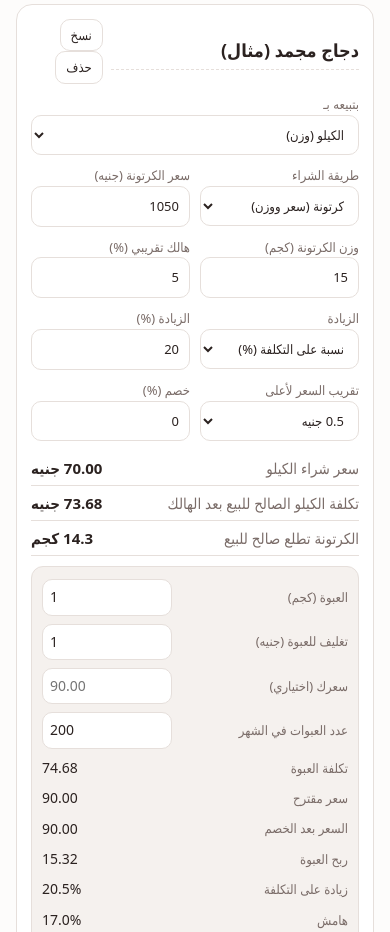
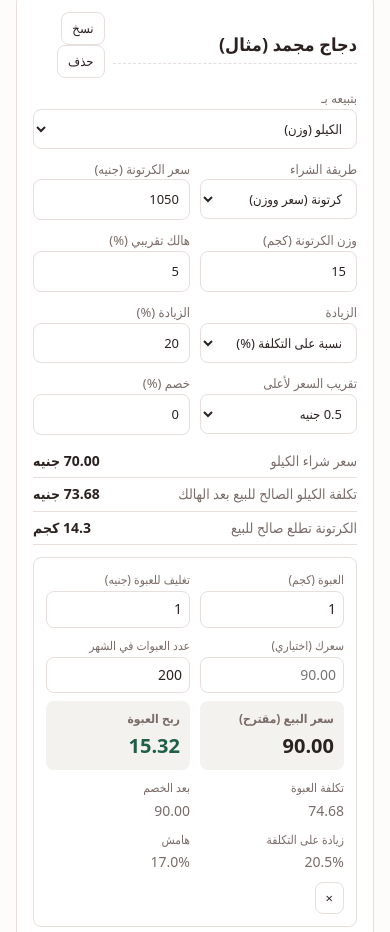
Before and after one commit to mohammedessam1-tech/shop-calc, a plain HTML site: page index.html in a window 390 px wide. Shown: the part 374-1306 px from the top of the page. Drawn offline with Linux system fonts and the light colour scheme.

Commit message:
Polish layout: price and profit hierarchy, mobile inputs
Updated CSS styles for improved layout and design consistency.

```diff
--- a/index.html
+++ b/index.html
@@ -6,19 +6,19 @@
 <meta name="robots" content="noindex, nofollow">
 <title>حاسبة تسعير المحل</title>
 <style>
-:root{--ink:#2b2220;--mute:#7a6c68;--line:#e6dfdb;--bg:#fdfcfb;--card:#fff;--acc:#5f9a85;--warn:#b4472f;--sand:#f5f1ee}
+:root{--ink:#2b2220;--mute:#7a6c68;--line:#e6dfdb;--bg:#fdfcfb;--card:#fff;--acc:#1f5f4a;--warn:#b4472f;--sand:#f4f2ef}
 *{box-sizing:border-box}
 body{margin:0;background:var(--bg);color:var(--ink);font:16px/1.6 system-ui,"Segoe UI",Tahoma,Arial,sans-serif}
 main{max-width:860px;margin:0 auto;padding:20px 16px 60px}
 h1{font-size:26px;margin:8px 0 4px}h2{font-size:19px;margin:0}
 .sub{color:var(--mute);margin:0 0 14px}
-.note{background:var(--sand);border-radius:12px;padding:12px 14px;font-size:14px;margin:12px 0}
-.card{background:var(--card);border:1px solid var(--line);border-radius:16px;padding:14px;margin:14px 0}
+.note{background:var(--sand);border-radius:8px;padding:10px 12px;font-size:14px;margin:12px 0}
+.card{background:var(--card);border:1px solid var(--line);border-radius:8px;padding:16px;margin:16px 0}
 .row{display:grid;grid-template-columns:repeat(auto-fit,minmax(150px,1fr));gap:10px;margin:10px 0}
 label{display:block;font-size:13px;color:var(--mute)}
-input,select{width:100%;font:inherit;padding:9px 10px;border:1px solid var(--line);border-radius:10px;background:#fff;color:var(--ink)}
+input,select{width:100%;font:inherit;padding:9px 10px;border:1px solid var(--line);border-radius:8px;background:#fff;color:var(--ink)}
 input:focus,select:focus,button:focus-visible{outline:2px solid var(--acc);outline-offset:1px}
-button{font:inherit;border:1px solid var(--line);background:#fff;border-radius:10px;padding:9px 14px;cursor:pointer;color:var(--ink)}
+button{font:inherit;border:1px solid var(--line);background:#fff;border-radius:8px;padding:9px 14px;cursor:pointer;color:var(--ink)}
 button.pri{background:var(--acc);border-color:var(--acc);color:#fff}
 button.sm{padding:5px 10px;font-size:13px}
 .head{display:flex;gap:8px;align-items:center;justify-content:space-between}
@@ -35,14 +35,21 @@ td input{padding:6px 7px;min-width:62px}
 .hist{border-top:1px dashed var(--line);margin-top:12px;padding-top:10px}
 .bar{display:flex;gap:8px;flex-wrap:wrap;margin:10px 0}
 .small{font-size:13px;color:var(--mute)}
-.warn{background:#fbeeea;color:var(--warn);border-radius:10px;padding:8px 10px;font-size:14px;margin-top:8px}
+.warn{background:#fbeeea;color:var(--warn);border-radius:8px;padding:8px 10px;font-size:14px;margin-top:8px}
 dialog{border:1px solid var(--line);border-radius:14px;max-width:520px;width:92%}
 textarea{width:100%;min-height:160px;font:12px monospace;direction:ltr}
-@media(max-width:640px){.tw{overflow:visible}table,tbody,tr,td{display:block;width:100%}thead{display:none}
-tr{border:1px solid var(--line);border-radius:12px;padding:8px 10px;margin:10px 0;background:var(--sand)}
-td{display:flex;justify-content:space-between;align-items:center;gap:10px;border:0;padding:4px 0}
-td::before{content:attr(data-l);color:var(--mute);font-size:13px}
-td input{max-width:130px;text-align:end}td:last-child{justify-content:flex-start}td:last-child::before{content:''}}
+td.key{font-weight:700;font-size:16px}td.profit{color:var(--acc)}td.profit.neg{color:var(--warn)}td.res{color:var(--mute)}
+th:nth-child(6),th:nth-child(8){color:var(--ink);font-weight:700}
+@media(max-width:640px){h1{font-size:22px}.tw{overflow:visible}table,tbody,tr{display:block;width:100%}thead{display:none}
+tr{display:grid;grid-template-columns:1fr 1fr;gap:8px 10px;border:1px solid var(--line);border-radius:8px;padding:12px;margin:12px 0;background:#fff}
+td{display:block;border:0;padding:0}
+td::before{content:attr(data-l);display:block;color:var(--mute);font-size:12px;margin-bottom:2px}
+td.in input{max-width:none;width:100%;text-align:start;min-width:0}
+td.key{grid-column:span 1;order:2;background:var(--sand);border-radius:8px;padding:8px 10px;font-size:20px}
+td.res{order:3;font-size:14px}
+td.in{order:1}
+td.x{order:4;grid-column:1/-1}td.x::before{content:none}
+.k{font-size:14px}}
 </style>
 </head>
 <body>
@@ -152,10 +159,10 @@ function render(focusPath){
       field('خصم (%)','items.'+i+'.discount',p.discount)+'</div>';
     html+='<div class="k"><span>'+(pc?'سعر شراء القطعة':'سعر شراء الكيلو')+'</span><b class="num">'+f(r.buyKg)+' جنيه</b></div><div class="k"><span>'+(pc?'تكلفة القطعة الصالحة للبيع بعد الهالك':'تكلفة الكيلو الصالح للبيع بعد الهالك')+'</span><b class="num">'+f(r.costKg)+' جنيه</b></div>';
     if(p.buyMode==='carton'&&r.cartonSellable>0)html+='<div class="k"><span>الكرتونة تطلع صالح للبيع</span><b class="num">'+f(r.cartonSellable,1)+(pc?' قطعة':' كجم')+'</b></div>';
-    html+='<div class="tw"><table><thead><tr><th>'+(pc?'العبوة (قطعة)':'العبوة (كجم)')+'</th><th>تغليف للعبوة (جنيه)</th><th>سعرك (اختياري)</th><th>عدد العبوات في الشهر</th><th>تكلفة العبوة</th><th>سعر مقترح</th><th>السعر بعد الخصم</th><th>ربح العبوة</th><th>زيادة على التكلفة</th><th>هامش</th><th></th></tr></thead><tbody>';
+    html+='<div class="tw"><table><thead><tr><th>'+(pc?'العبوة (قطعة)':'العبوة (كجم)')+'</th><th>تغليف للعبوة (جنيه)</th><th>سعرك (اختياري)</th><th>عدد العبوات في الشهر</th><th>تكلفة العبوة</th><th>سعر البيع</th><th>بعد الخصم</th><th>ربح العبوة</th><th>زيادة على التكلفة</th><th>هامش</th><th></th></tr></thead><tbody>';
     p.packs.forEach(function(k,j){var q=r.packs[j];var base='items.'+i+'.packs.'+j+'.';
-      html+='<tr><td data-l="'+(pc?'العبوة (قطعة)':'العبوة (كجم)')+'"><input inputmode="decimal" data-path="'+base+'size" value="'+esc(k.size)+'"></td><td data-l="تغليف للعبوة (جنيه)"><input inputmode="decimal" data-path="'+base+'bag" value="'+esc(k.bag)+'"></td><td data-l="سعرك (اختياري)"><input inputmode="decimal" data-path="'+base+'price" value="'+esc(k.price)+'" placeholder="'+f(q.sugg)+'"></td><td data-l="عدد العبوات في الشهر"><input inputmode="decimal" data-path="'+base+'count" value="'+esc(k.count)+'"></td>'+
-      '<td data-l="تكلفة العبوة" class="num">'+f(q.cost)+'</td><td data-l="سعر مقترح" class="num">'+f(q.sugg)+'</td><td data-l="السعر بعد الخصم" class="num">'+f(q.net)+'</td><td data-l="ربح العبوة" class="num '+(q.profit<0?'neg':'')+'">'+f(q.profit)+'</td><td data-l="زيادة على التكلفة" class="num">'+f(q.markupPct,1)+'%</td><td data-l="هامش" class="num">'+f(q.marginPct,1)+'%</td><td data-l=""><button class="sm" data-act="delpack" data-i="'+i+'" data-j="'+j+'" aria-label="حذف العبوة">×</button></td></tr>'});
+      html+='<tr><td class="in" data-l="'+(pc?'العبوة (قطعة)':'العبوة (كجم)')+'"><input inputmode="decimal" data-path="'+base+'size" value="'+esc(k.size)+'"></td><td class="in" data-l="تغليف للعبوة (جنيه)"><input inputmode="decimal" data-path="'+base+'bag" value="'+esc(k.bag)+'"></td><td class="in" data-l="سعرك (اختياري)"><input inputmode="decimal" data-path="'+base+'price" value="'+esc(k.price)+'" placeholder="'+f(q.sugg)+'"></td><td class="in" data-l="عدد العبوات في الشهر"><input inputmode="decimal" data-path="'+base+'count" value="'+esc(k.count)+'"></td>'+
+      '<td data-l="تكلفة العبوة" class="num res">'+f(q.cost)+'</td><td data-l="'+(q.manual?'سعر البيع (سعرك)':'سعر البيع (مقترح)')+'" class="num key price">'+f(q.price)+'</td><td data-l="بعد الخصم" class="num res">'+f(q.net)+'</td><td data-l="ربح العبوة" class="num key profit '+(q.profit<0?'neg':'')+'">'+f(q.profit)+'</td><td data-l="زيادة على التكلفة" class="num res">'+f(q.markupPct,1)+'%</td><td data-l="هامش" class="num res">'+f(q.marginPct,1)+'%</td><td class="x" data-l=""><button class="sm" data-act="delpack" data-i="'+i+'" data-j="'+j+'" aria-label="حذف العبوة">×</button></td></tr>'});
     html+='</tbody></table></div><div class="bar"><button class="sm" data-act="addpack" data-i="'+i+'">+ عبوة جديدة (ربع، نص، كيلو...)</button></div>';
     html+=histHtml(p,i,r,pc);
     if(r.packs.some(function(q){return q.profit<0}))html+='<div class="warn">في عبوة سعرها بعد الخصم أقل من تكلفتها.</div>';
```
